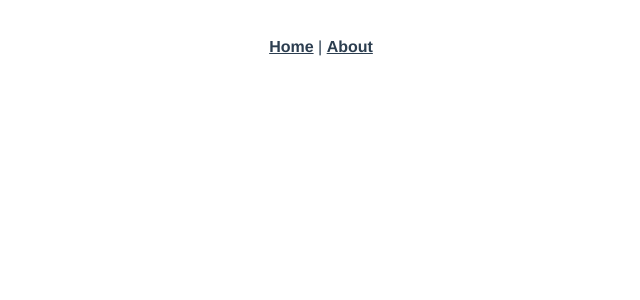
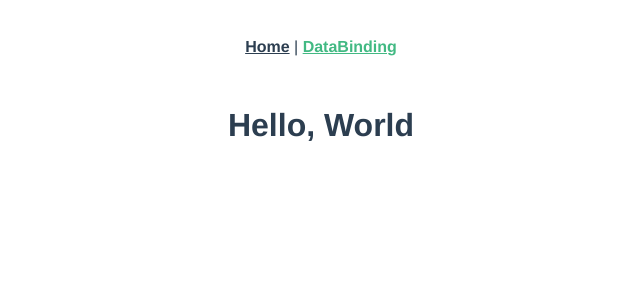
Before and after one commit to kangchaelim/Vue-Study, a Vue app in the folder vue-project/: page /databinding in a window 1280 px wide. Before the commit this address had no page. Shown: the top 300 px of the page, without its empty margins (319-959 px from the left). Built offline with nearby package versions, Linux system fonts and the light colour scheme.

Commit message:
문자열 DataBinding

```diff
--- a/vue-project/src/App.vue
+++ b/vue-project/src/App.vue
@@ -1,9 +1,12 @@
 <template>
-  <nav>
-    <router-link to="/">Home</router-link> |
-    <router-link to="/about">About</router-link>
-  </nav>
-  <router-view/>
+  <div>
+      <nav>
+        <router-link to="/">Home</router-link> |
+        <router-link to="/databinding">DataBinding</router-link>
+      </nav>
+      <router-view/>
+  </div>
+
 </template>
 
 <style>
--- a/vue-project/src/router/index.js
+++ b/vue-project/src/router/index.js
@@ -1,5 +1,7 @@
 import { createRouter, createWebHistory } from 'vue-router'
 import HomeView from '../views/HomeView.vue'
+import DataBinding from '../views/DataBinding.vue'
+
 
 const routes = [
   {
@@ -10,10 +12,15 @@
   {
     path: '/about',
     name: 'about',
-    // route level code-splitting
-    // this generates a separate chunk (about.[hash].js) for this route
-    // which is lazy-loaded when the route is visited.
+    // route level code-splitting 라우트 레벨에서 코드를 분할하는 방법입니다.
+    // this generates a separate chunk (about.[hash].js) for this route 이 라우트에 대한 chunk 파일이 분리되어 생성됩니다.
+    // which is lazy-loaded when the route is visited. 이 라우트에 방문했을 때 lazy-load(지연로드) 됩니다.
     component: () => import(/* webpackChunkName: "about" */ '../views/AboutView.vue')
+  },
+  {
+    path: '/databinding',
+    name: 'DataBinding',
+    component: DataBinding
   }
 ]
 
--- /dev/null
+++ b/vue-project/src/views/DataBinding.vue
@@ -0,0 +1,12 @@
+<template>
+    <h1>Hello, {{ title }}</h1>
+</template>
+<script>
+    export default {
+        data() {
+            return {
+                title:'World'
+            };
+        }
+    }
+</script>
```
